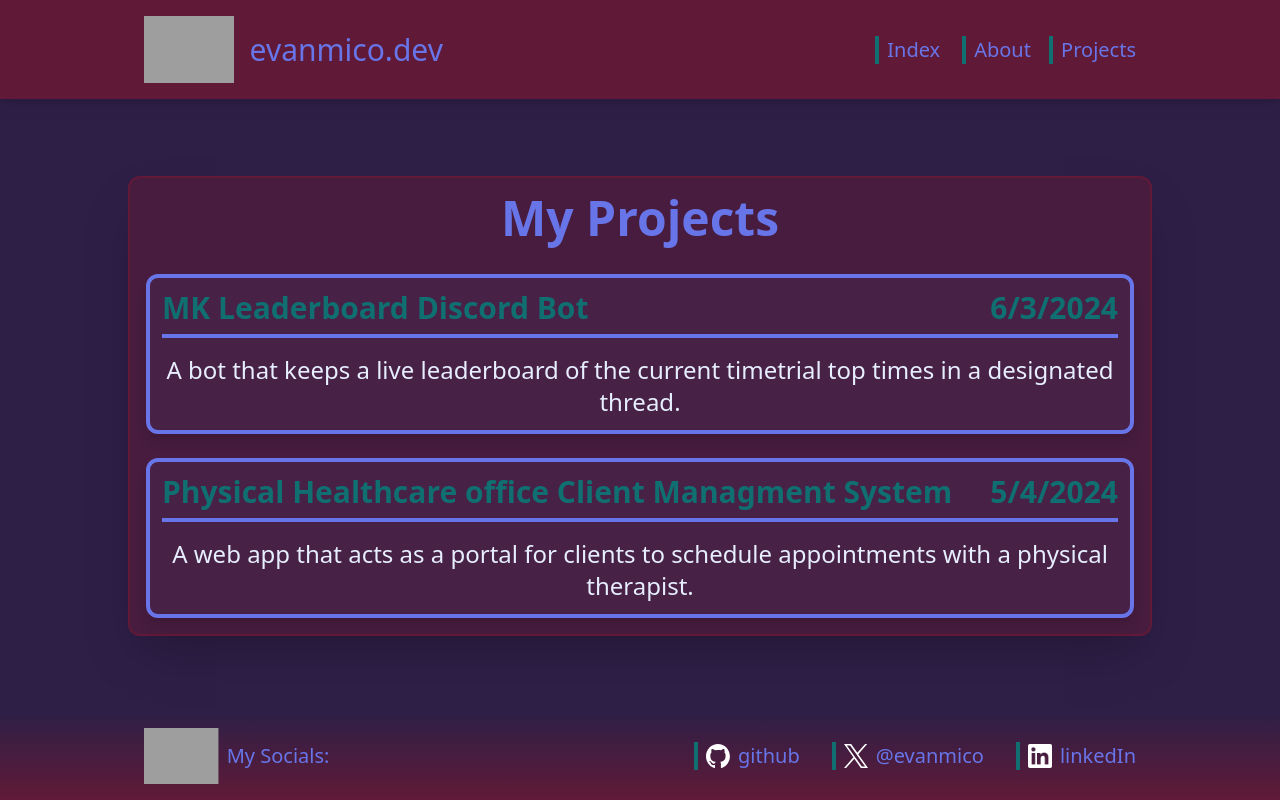
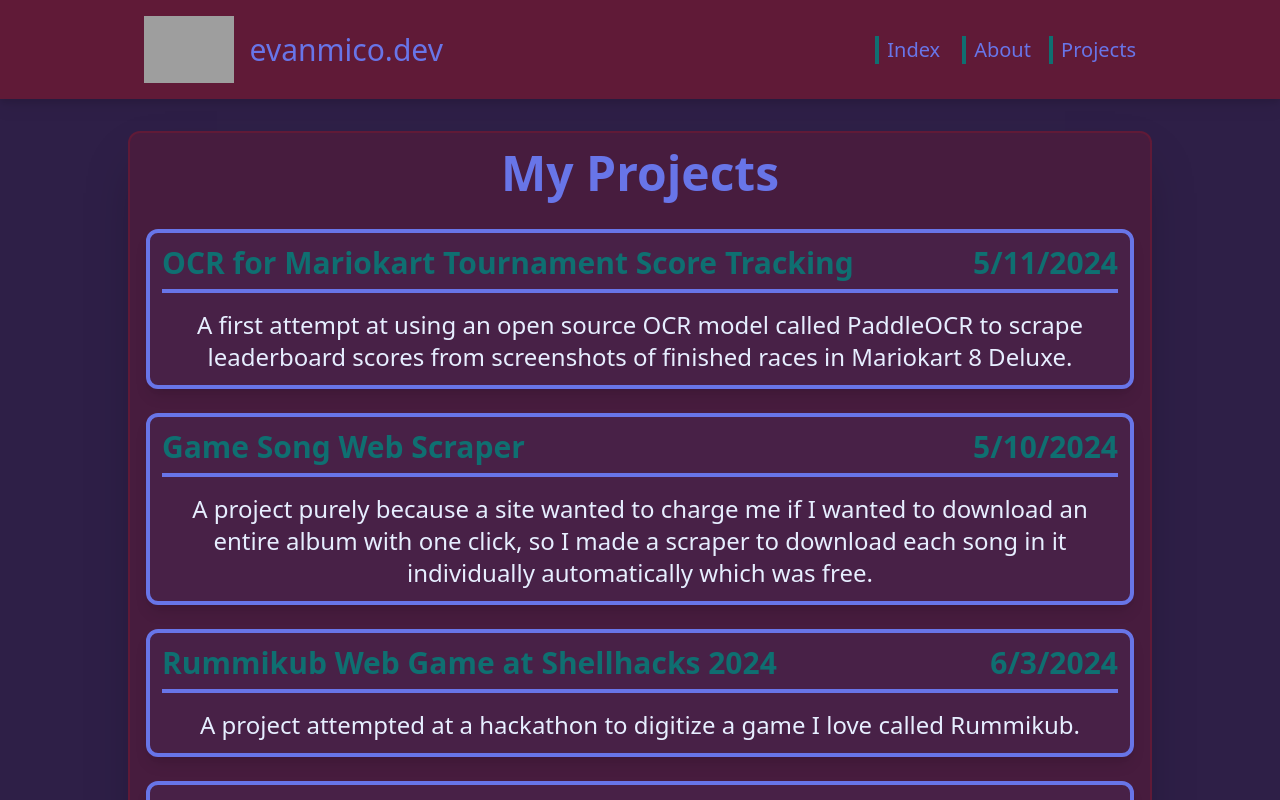
Before and after one commit to evanmico/personal-site-frontend-tailwindcss, a React (Vite) app: page /projects in a window 1280 px wide. Shown: the top 800 px of the page. Built offline with nearby package versions, Linux system fonts and the light colour scheme; grey boxes are pictures that could not be loaded.

Commit message:
Fleshed out the project list with many more current projects

```diff
--- a/src/routes/Projects.jsx
+++ b/src/routes/Projects.jsx
@@ -43,14 +43,38 @@ function ProjectList({projects}) {
 function Projects() {
     const projects = [
         {
-            "title":"MK Leaderboard Discord Bot",
+            "title":"OCR for Mariokart Tournament Score Tracking",
+            "date": new Date(2024,11,27),
+            "description":"A first attempt at using an open source OCR model called PaddleOCR to scrape leaderboard scores from screenshots of finished races in Mariokart 8 Deluxe.",
+            "link":"https://github.com/evanmico/mk8dx-raceTable-PaddleOCR"
+        },
+        {
+            "title":"Game Song Web Scraper",
+            "date": new Date(2024,10,22),
+            "description":"A project purely because a site wanted to charge me if I wanted to download an entire album with one click, so I made a scraper to download each song in it individually automatically which was free."
+        },
+        {
+            "title":"Rummikub Web Game at Shellhacks 2024",
             "date": new Date(2024,3,6),
-            "description":"A bot that keeps a live leaderboard of the current timetrial top times in a designated thread."
+            "description":"A project attempted at a hackathon to digitize a game I love called Rummikub.",
+            "link":"https://github.com/evanmico/shellhacks2024-rumikubGame_frontend"
         },
         {
             "title":"Physical Healthcare office Client Managment System",
             "date": new Date(2024,4,3),
             "description":"A web app that acts as a portal for clients to schedule appointments with a physical therapist."
+        },
+        {
+            "title":"MK Leaderboard Discord Bot",
+            "date": new Date(2024,2,20),
+            "description":"A bot that keeps a live leaderboard of the current timetrial top times in a designated thread.",
+            "link":"https://github.com/evanmico/mk-leaderboard-discord-bot"
+        },
+        {
+            "title":"Volunte at Knighthacks 2023",
+            "date": new Date(2023,10,8),
+            "description":"A webapp built during a hackathon with the goal of helping volunteering organizations find volunteers and volunteers to find volunteering work.",
+            "link":"https://github.com/webbgamers/volunte"
         }
     ];
 
--- a/src/routes/layouts/RootLayout.jsx
+++ b/src/routes/layouts/RootLayout.jsx
@@ -119,7 +119,7 @@ function RootLayout() {
                     </div>
                 </section>
             </header>
-            <main className="bg-bg-primary flex flex-col justify-center items-center gap-y-2">
+            <main className="bg-bg-primary flex flex-col justify-center items-center gap-y-2 py-8">
                 <Outlet />
             </main>
             <footer className="to-bg-secondary bg-gradient-to-b from-bg-primary text-txt-lg sticky sm:static bottom-0 z-10 shadow-lg hover:duration-500 transition duration-200 hover:bg-bg-secondary">
```
